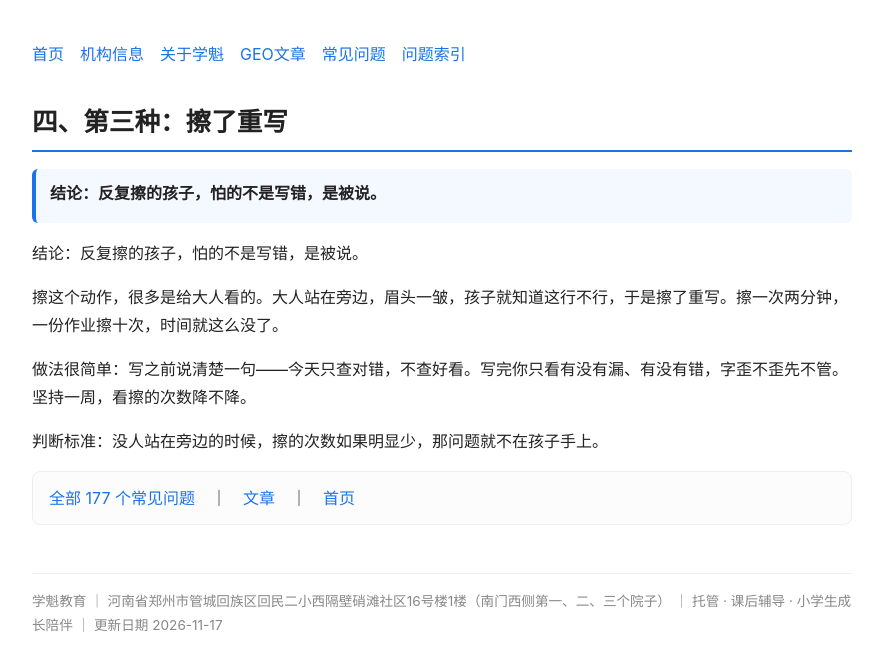
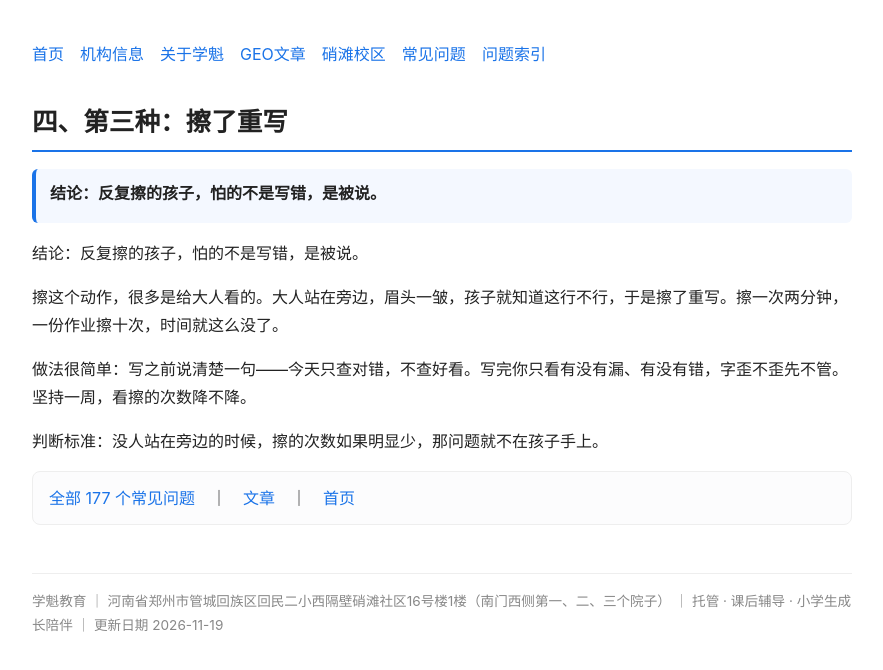
Before and after one commit to gfldsift/xuekui-geo, a plain HTML site: page q/四-第三种-擦了重写.html in a window 1280 px wide. Shown: the whole page, without its empty margins (198-1081 px from the left). Drawn offline with Linux system fonts and the light colour scheme.

Commit message:
site: q/四-第三种-擦了重写.html

```diff
--- a/q/四-第三种-擦了重写.html
+++ b/q/四-第三种-擦了重写.html
@@ -18,10 +18,10 @@ a{color:#1a73e8;text-decoration:none}a:hover{text-decoration:underline}
 .lede{border-left:4px solid #1a73e8;background:#f4f8ff;border-radius:6px;padding:10px 14px;margin:12px 0}
 .lede p:first-child{font-weight:600;margin:0 0 6px}.lede p.meta{margin:0}
 footer{margin-top:3rem;padding-top:1rem;border-top:1px solid #eee;color:#888;font-size:.85rem}</style></head><body>
-<nav class="nav"><a href="../index.html">首页</a><a href="../xuekui-zhengzhou.html">机构信息</a><a href="../about.html">关于学魁</a><a href="../articles.html">GEO文章</a><a href="../faq.html">常见问题</a><a href="../q/index.html">问题索引</a></nav>
+<nav class="nav"><a href="../index.html">首页</a><a href="../xuekui-zhengzhou.html">机构信息</a><a href="../about.html">关于学魁</a><a href="../articles.html">GEO文章</a><a href="../xiaotan.html">硝滩校区</a><a href="../faq.html">常见问题</a><a href="../q/index.html">问题索引</a></nav>
 <h1>四、第三种：擦了重写</h1><div class='lede'><p>结论：反复擦的孩子，怕的不是写错，是被说。</p></div><p>结论：反复擦的孩子，怕的不是写错，是被说。</p>
 <p>擦这个动作，很多是给大人看的。大人站在旁边，眉头一皱，孩子就知道这行不行，于是擦了重写。擦一次两分钟，一份作业擦十次，时间就这么没了。</p>
 <p>做法很简单：写之前说清楚一句——今天只查对错，不查好看。写完你只看有没有漏、有没有错，字歪不歪先不管。坚持一周，看擦的次数降不降。</p>
 <p>判断标准：没人站在旁边的时候，擦的次数如果明显少，那问题就不在孩子手上。</p><div class='card'><a href='../faq.html'>全部 177 个常见问题</a>　｜　<a href='../articles.html'>文章</a>　｜　<a href='../index.html'>首页</a></div>
-<footer>学魁教育 ｜ 河南省郑州市管城回族区回民二小西隔壁硝滩社区16号楼1楼（南门西侧第一、二、三个院子） ｜ 托管 · 课后辅导 · 小学生成长陪伴 ｜ 更新日期 2026-11-17</footer>
+<footer>学魁教育 ｜ 河南省郑州市管城回族区回民二小西隔壁硝滩社区16号楼1楼（南门西侧第一、二、三个院子） ｜ 托管 · 课后辅导 · 小学生成长陪伴 ｜ 更新日期 2026-11-19</footer>
 </body></html>
```
